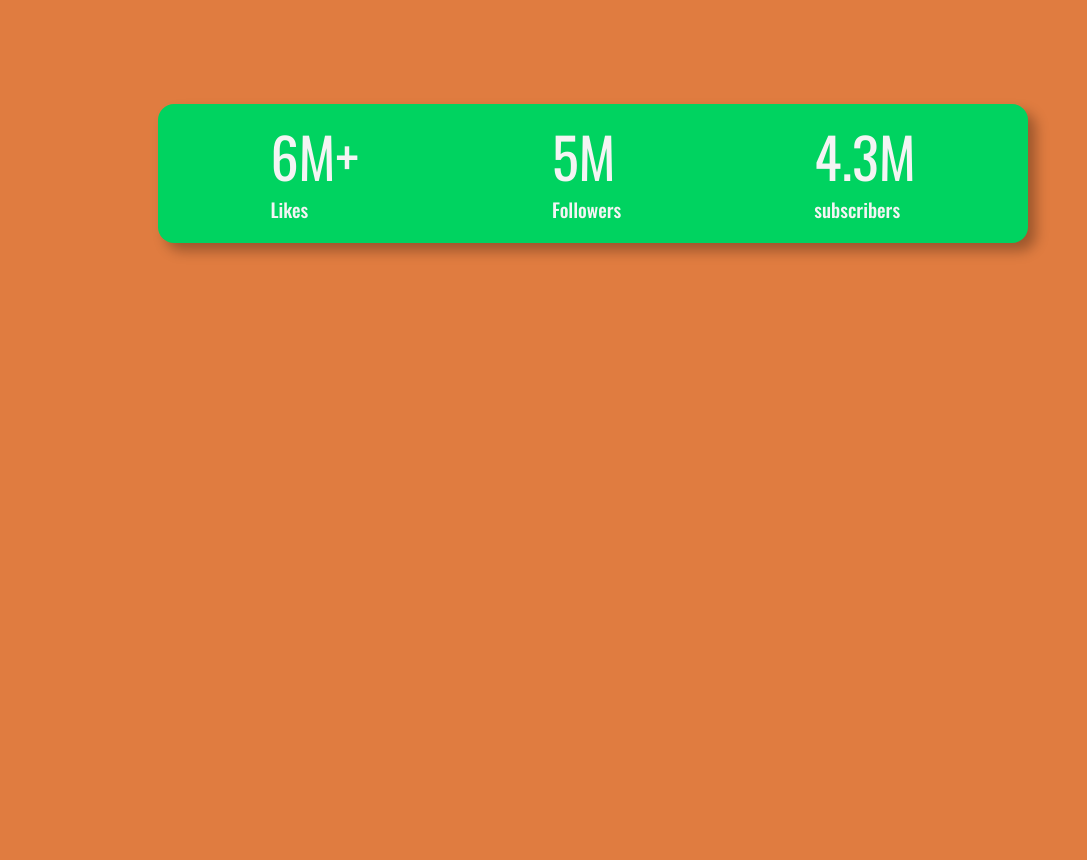
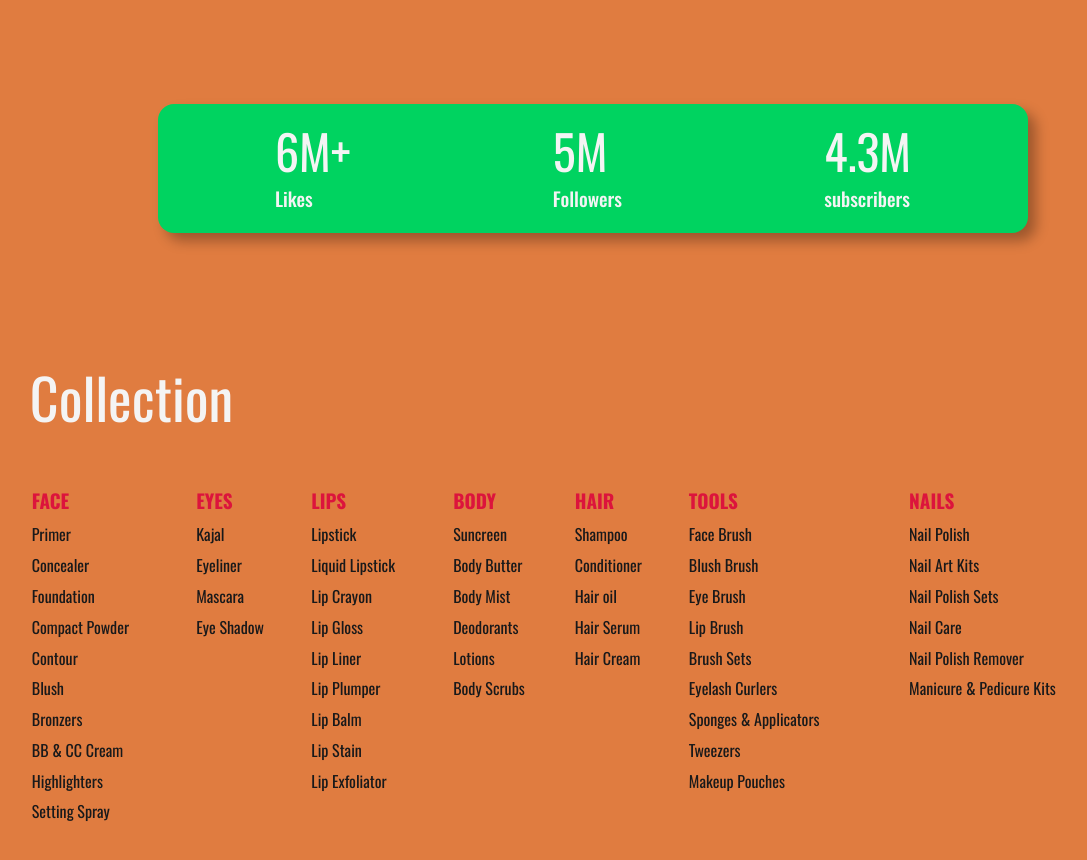
Before and after one commit to KeyaAkter/elegance-artistry-makeup-website, a plain HTML site: page index.html in a window 1280 px wide. Shown: the part 940-1800 px from the top of the page, without its empty margins (47-1134 px from the left). Before the commit the page ends 1311 px from the top, so only its background shows below. Drawn offline with nearby package versions, Linux system fonts and the light colour scheme.

Commit message:
collection added

```diff
--- a/index.html
+++ b/index.html
@@ -75,17 +75,130 @@
       <section class="container">
         <div class="show-off">
           <div class="likes">
-            <h2>6M+</h2>
+            <h3>6M+</h3>
             <p>Likes</p>
           </div>
           <div class="followers">
-            <h2>5M</h2>
+            <h3>5M</h3>
             <p>Followers</p>
           </div>
           <div class="subscribers">
-            <h2>4.3M</h2>
+            <h3>4.3M</h3>
             <p>subscribers</p>
           </div>
+        </div>
+      </section>
+
+      <!-- =====SECTION-2(COLLECTION)===== -->
+
+      <section class="container">
+        <div class="collection">
+          <h2>Collection</h2>
+          <table>
+            <thead>
+              <tr>
+                <th>Face</th>
+                <th>Eyes</th>
+                <th>Lips</th>
+                <th>Body</th>
+                <th>Hair</th>
+                <th>Tools</th>
+                <th>Nails</th>
+              </tr>
+            </thead>
+            <tbody>
+              <tr>
+                <td>Primer</td>
+                <td>Kajal</td>
+                <td>Lipstick</td>
+                <td>Suncreen</td>
+                <td>Shampoo</td>
+                <td>Face Brush</td>
+                <td>Nail Polish</td>
+              </tr>
+              <tr>
+                <td>Concealer</td>
+                <td>Eyeliner</td>
+                <td>Liquid Lipstick</td>
+                <td>Body Butter</td>
+                <td>Conditioner</td>
+                <td>Blush Brush</td>
+                <td>Nail Art Kits</td>
+              </tr>
+              <tr>
+                <td>Foundation</td>
+                <td>Mascara</td>
+                <td>Lip Crayon</td>
+                <td>Body Mist</td>
+                <td>Hair oil</td>
+                <td>Eye Brush</td>
+                <td>Nail Polish Sets</td>
+              </tr>
+              <tr>
+                <td>Compact Powder</td>
+                <td>Eye Shadow</td>
+                <td>Lip Gloss</td>
+                <td>Deodorants</td>
+                <td>Hair Serum</td>
+                <td>Lip Brush</td>
+                <td>Nail Care</td>
+              </tr>
+              <tr>
+                <td>Contour</td>
+                <td><!--Eye Brow Enhanchers--></td>
+                <td>Lip Liner</td>
+                <td>Lotions</td>
+                <td>Hair Cream</td>
+                <td>Brush Sets</td>
+                <td>Nail Polish Remover</td>
+              </tr>
+              <tr>
+                <td>Blush</td>
+                <td><!--Eye Primer--></td>
+                <td>Lip Plumper</td>
+                <td>Body Scrubs</td>
+                <td><!--Hair Spray--></td>
+                <td>Eyelash Curlers</td>
+                <td>Manicure & Pedicure Kits</td>
+              </tr>
+              <tr>
+                <td>Bronzers</td>
+                <td><!--Eye Primer--></td>
+                <td>Lip Balm</td>
+                <td><!--Body Scrubs--></td>
+                <td><!--Hair Spray--></td>
+                <td>Sponges & Applicators</td>
+                <td><!--Manicure & Pedicure Kits--></td>
+              </tr>
+              <tr>
+                <td>BB & CC Cream</td>
+                <td><!--Eye Primer--></td>
+                <td>Lip Stain</td>
+                <td><!--Body Scrubs--></td>
+                <td><!--Hair Spray--></td>
+                <td>Tweezers</td>
+                <td><!--Manicure & Pedicure Kits--></td>
+              </tr>
+              <tr>
+                <td>Highlighters</td>
+                <td><!--Eye Primer--></td>
+                <td>Lip Exfoliator</td>
+                <td><!--Body Scrubs--></td>
+                <td><!--Hair Spray--></td>
+                <td>Makeup Pouches</td>
+                <td><!--Manicure & Pedicure Kits--></td>
+              </tr>
+              <tr>
+                <td>Setting Spray</td>
+                <td><!--Eye Primer--></td>
+                <td><!--Lip Plumper--></td>
+                <td><!--Body Scrubs--></td>
+                <td><!--Hair Spray--></td>
+                <td><!--Eyelash Curlers--></td>
+                <td><!--Manicure & Pedicure Kits--></td>
+              </tr>
+            </tbody>
+          </table>
         </div>
       </section>
     </main>
--- a/style.css
+++ b/style.css
@@ -240,5 +240,16 @@ main section .show-off p {
   font-weight: 500;
   font-size: 1.2rem;
 }
+/* ========COLLECTION STYLES======== */
+section .collection table {
+  margin: 3rem 0;
+  width: 100%;
+  text-align: left;
+}
+section .collection table thead tr {
+  color: crimson;
+  font-size: 1.2rem;
+  text-transform: uppercase;
+}
 
 /* =================FOOTER STYLES================= */
```
